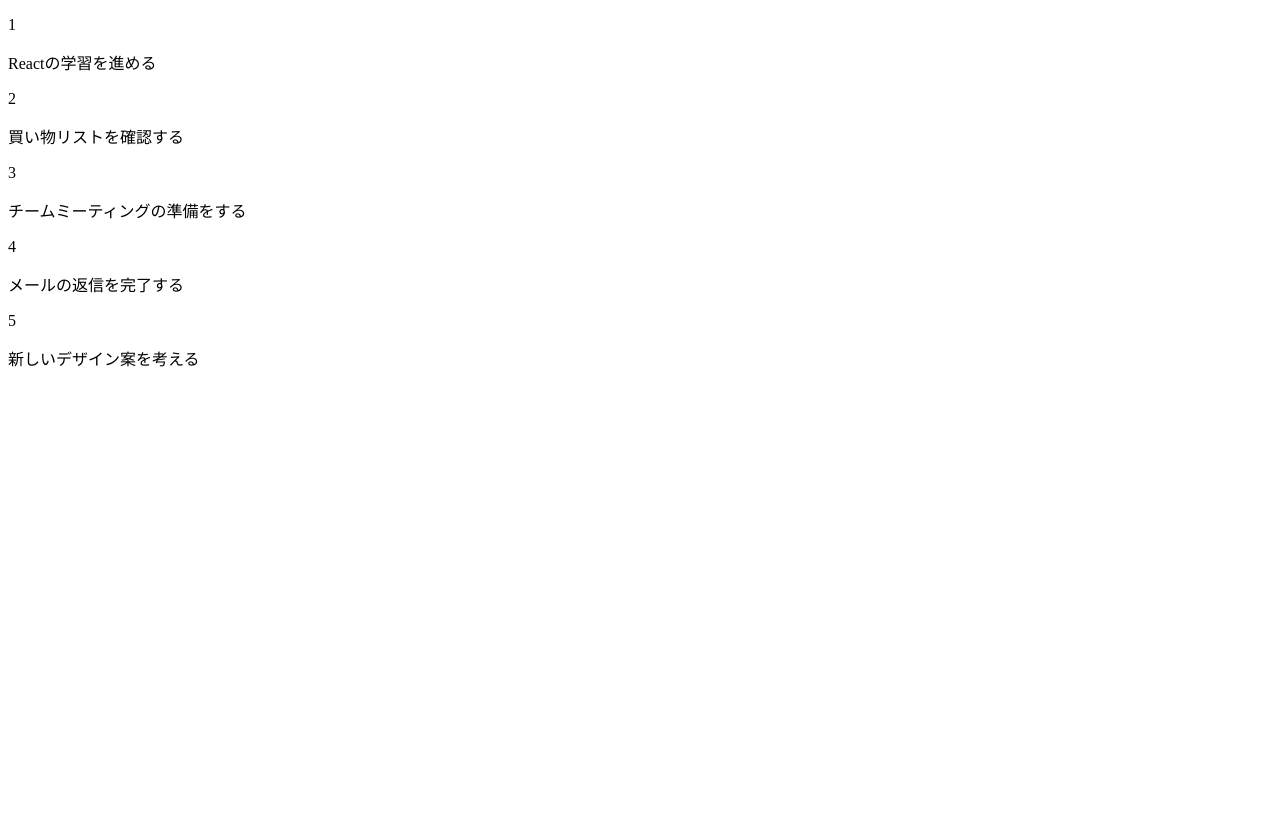
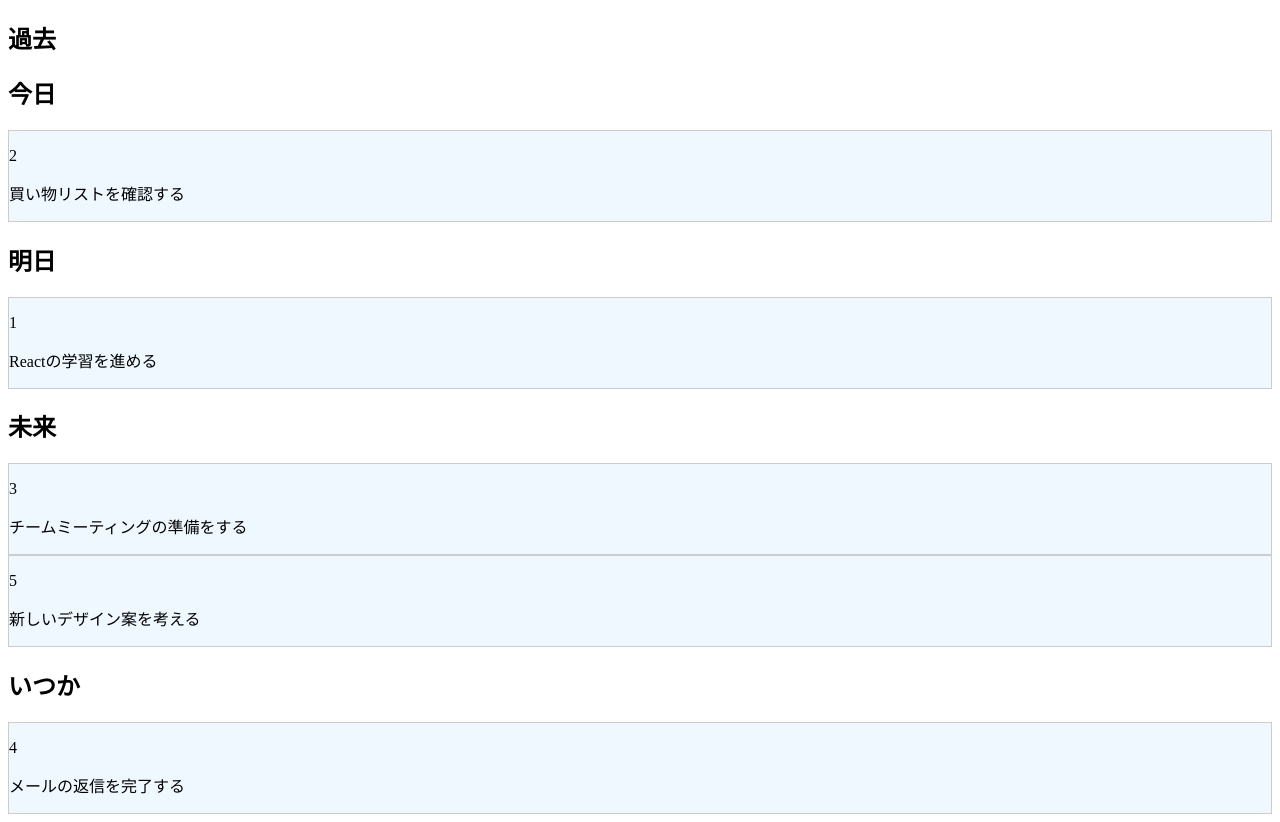
Before and after one commit to konryu-kin/sokuseki, a React (Vite) app: page / in a window 1280 px wide. Before the commit the page ends 800 px from the top, so only its background shows below. Built offline with nearby package versions, Linux system fonts and the light colour scheme.

Commit message:
feat: 日付ごとにタスクを分類するようにした

```diff
--- a/src/App.tsx
+++ b/src/App.tsx
@@ -1,11 +1,55 @@
-import { getTasks } from "./data/tasks";
+import { getGroupedTasks } from "./data/tasks";
 import TaskItem from "./components/taskItem";
 
 function App() {
-  const displayItem = getTasks()
+  const groupedTasks = getGroupedTasks();
+
   return (
     <main>
-      {displayItem.map((x)=>TaskItem(x))}
+      <section>
+        <h2>過去</h2>
+        <div>
+          {groupedTasks.past.map((task) => (
+            <TaskItem key={task.id} task={task} />
+          ))}
+        </div>
+      </section>
+
+      <section>
+        <h2>今日</h2>
+        <div>
+          {groupedTasks.today.map((task) => (
+            <TaskItem key={task.id} task={task} />
+          ))}
+        </div>
+      </section>
+
+      <section>
+        <h2>明日</h2>
+        <div>
+          {groupedTasks.tomorrow.map((task) => (
+            <TaskItem key={task.id} task={task} />
+          ))}
+        </div>
+      </section>
+
+      <section>
+        <h2>未来</h2>
+        <div>
+          {groupedTasks.future.map((task) => (
+            <TaskItem key={task.id} task={task} />
+          ))}
+        </div>
+      </section>
+
+      <section>
+        <h2>いつか</h2>
+        <div>
+          {groupedTasks.undated.map((task) => (
+            <TaskItem key={task.id} task={task} />
+          ))}
+        </div>
+      </section>
     </main>
   );
 }
--- /dev/null
+++ b/src/components/taskItem.module.css
@@ -0,0 +1,4 @@
+.itemBoard{
+    background-color: aliceblue;
+    border: solid 1px #ccc;
+}
--- a/src/components/taskItem.tsx
+++ b/src/components/taskItem.tsx
@@ -1,11 +1,16 @@
-import type { Task } from "../types/task"
+import type { Task } from "../types/task";
+import styles from "./taskItem.module.css";
 
-export default function TaskItem(task: Task){
-    const {description} = task.content
-    return(
-    <div>
-        <p>{task.id}</p>
-        {description && <p>{description}</p>}
+type Props = {
+  task: Task;
+};
+
+export default function TaskItem({ task }: Props) {
+  const { description } = task.content;
+  return (
+    <div className={styles.itemBoard}>
+      <p>{task.id}</p>
+      {description && <p>{description}</p>}
     </div>
-    )
+  );
 }
--- a/src/data/tasks.ts
+++ b/src/data/tasks.ts
@@ -1,4 +1,29 @@
 import type { Task } from "../types/task";
+
+export type TaskGroupName = "past" | "today" | "tomorrow" | "future" | "undated";
+
+function isToday(date: Date) {
+  const today = new Date();
+
+  return (
+    date.getFullYear() === today.getFullYear() &&
+    date.getMonth() === today.getMonth() &&
+    date.getDate() === today.getDate()
+  );
+}
+
+function isTomorrow(date: Date) {
+  const today = new Date();
+  const tomorrow = new Date(today);
+
+  tomorrow.setDate(today.getDate() + 1);
+
+  return (
+    date.getFullYear() === tomorrow.getFullYear() &&
+    date.getMonth() === tomorrow.getMonth() &&
+    date.getDate() === tomorrow.getDate()
+  );
+}
 
 export function getTasks(): Task[] {
   return [
@@ -47,3 +72,48 @@ export function getTasks(): Task[] {
     },
   ];
 }
+
+export function getGroupedTasks(): Record<TaskGroupName, Task[]> {
+  const tasks = getTasks();
+  const groupedTasks: Record<TaskGroupName, Task[]> = {
+    past: [],
+    today: [],
+    tomorrow: [],
+    future: [],
+    undated: [],
+  };
+
+  const todayStart = new Date();
+  todayStart.setHours(0, 0, 0, 0);
+
+  for (const task of tasks) {
+    const scheduledDate = task.content.scheduledDate;
+
+    if (!scheduledDate) {
+      groupedTasks.undated.push(task);
+      continue;
+    }
+
+    const date = new Date(scheduledDate);
+
+    if (Number.isNaN(date.getTime())) {
+      groupedTasks.undated.push(task);
+      continue;
+    }
+
+    const taskDate = new Date(date);
+    taskDate.setHours(0, 0, 0, 0);
+
+    if (isToday(taskDate)) {
+      groupedTasks.today.push(task);
+    } else if (isTomorrow(taskDate)) {
+      groupedTasks.tomorrow.push(task);
+    } else if (taskDate < todayStart) {
+      groupedTasks.past.push(task);
+    } else {
+      groupedTasks.future.push(task);
+    }
+  }
+
+  return groupedTasks;
+}
```
